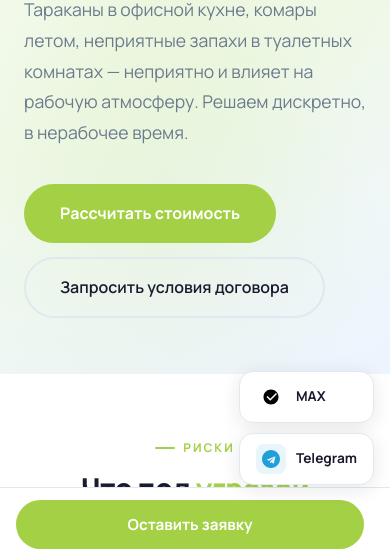
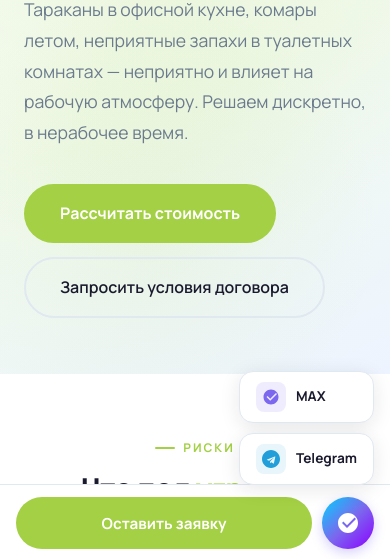
Before and after one commit to vlad495-commits/zevs, a plain HTML site: page ofisy.html in a window 390 px wide. Shown: the part 283-842 px from the top of the page. Drawn offline with Linux system fonts and the light colour scheme.

Commit message:
fix: фиолетовые цвета MAX на всех внутренних страницах
Переименованы CSS классы .wa-chip/.btn-wa → .max-chip/.btn-max
и перекрашены из зелёного WhatsApp в фиолетовый градиент MAX.
Общий zevs-pages.css подключён на 13 страницах — одна правка,
эффект везде.

```diff
--- a/zevs-pages.css
+++ b/zevs-pages.css
@@ -500,10 +500,10 @@
   width: 30px; height: 30px; border-radius: 8px;
   display: flex; align-items: center; justify-content: center; flex-shrink: 0;
 }
-.wa-chip .contact-chip-icon { background: rgba(37,211,102,0.1); }
+.max-chip .contact-chip-icon { background: rgba(123,104,238,0.12); }
 .tg-chip .contact-chip-icon { background: rgba(34,158,217,0.1); }
 .contact-chip-icon svg { width: 18px; height: 18px; }
-.wa-chip .contact-chip-icon svg { fill: #25D366; }
+.max-chip .contact-chip-icon svg { fill: #7B68EE; }
 .tg-chip .contact-chip-icon svg { fill: #229ED9; }
 
 .float-top {
@@ -526,11 +526,13 @@
   padding: 12px 16px; gap: 10px;
 }
 .mobile-sticky .btn-primary { flex: 1; padding: 14px; font-size: 0.95rem; }
-.mobile-sticky .btn-wa {
+.mobile-sticky .btn-max {
   width: 52px; height: 52px; border-radius: 50%;
-  background: #25D366; display: flex; align-items: center; justify-content: center; flex-shrink: 0;
+  background: linear-gradient(135deg, #00D4FF, #7B68EE, #8B00FF);
+  box-shadow: 0 4px 12px rgba(123,104,238,0.3);
+  display: flex; align-items: center; justify-content: center; flex-shrink: 0;
 }
-.mobile-sticky .btn-wa svg { width: 24px; height: 24px; fill: #fff; }
+.mobile-sticky .btn-max svg { width: 24px; height: 24px; fill: #fff; }
 
 /* ===== МЕДИА-ЗАПРОСЫ ===== */
 @media (max-width: 1024px) {
```
